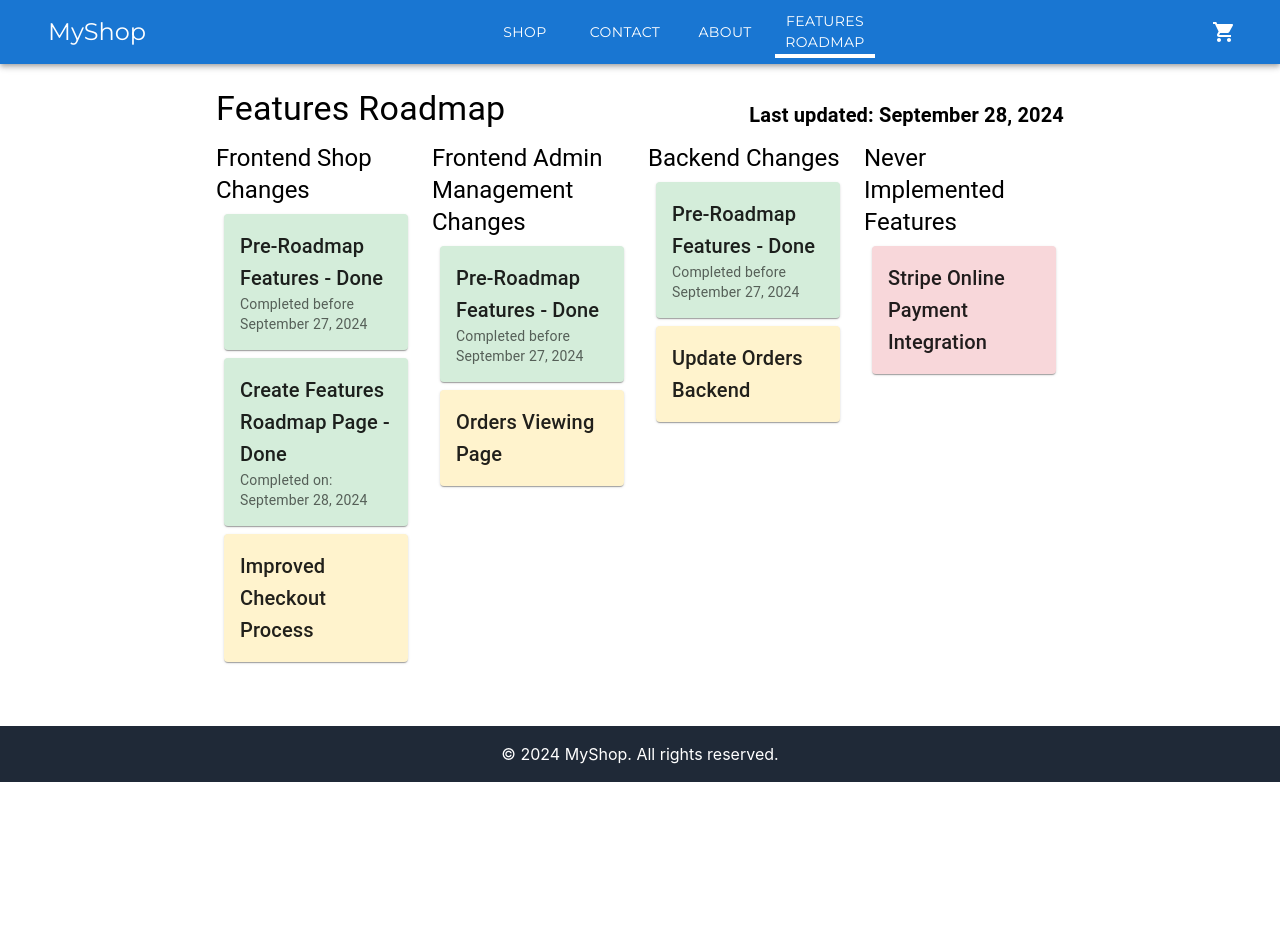
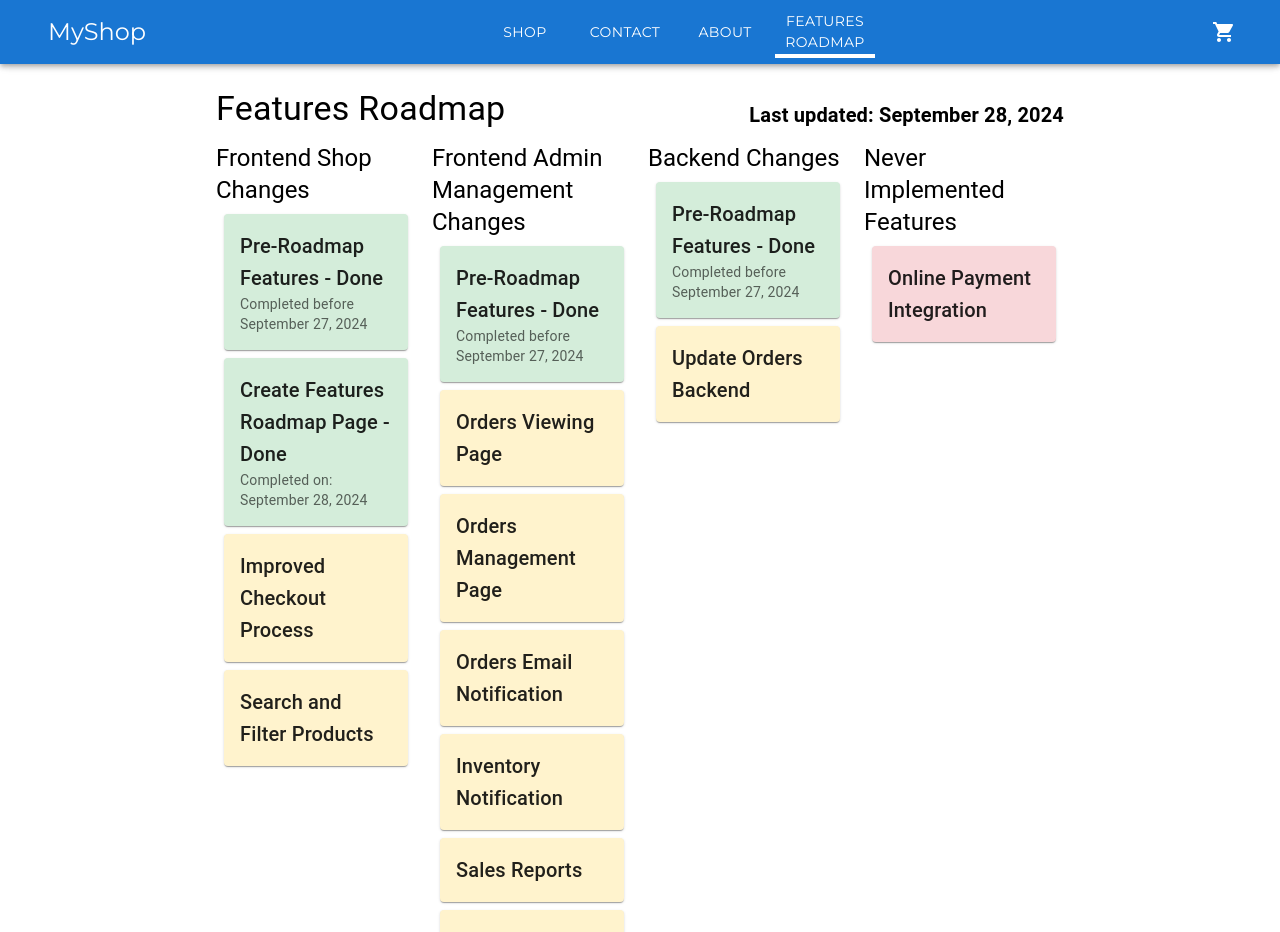
Before and after one commit to Jonas-Sebastian/practice-ecommerce-website, a React (Create React App) app: page /roadmap in a window 1280 px wide. Shown: the top 932 px of the page. Before the commit the page ends 800 px from the top, so only its background shows below. Built offline with nearby package versions, Linux system fonts and the light colour scheme; no server answers.

Commit message:
Update Features Roadmap

```diff
--- a/src/components/ShopWebsite/ShopInfo/FeaturesRoadmap.jsx
+++ b/src/components/ShopWebsite/ShopInfo/FeaturesRoadmap.jsx
@@ -50,12 +50,36 @@ const FeaturesRoadmap = () => {
             { title: 'Pre-Roadmap Features', isDone: true, details: 'All other frontend shop features completed prior to the creation features roadmap page.', date: 'September 27, 2024', isPreRoadmap: true },
             { title: 'Create Features Roadmap Page', isDone: true, details: 'A page to show all the finished features.', date: 'September 28, 2024' },
             { title: 'Improved Checkout Process', isDone: false, details: 'Streamlining the checkout experience.' },
+            { title: 'Search and Filter Products', isDone: false, details: 'A basic search and filter functionality to help customers easily find products.' },
         ],
 
         // Front End Admin Changes
         frontendAdminChanges: [
             { title: 'Pre-Roadmap Features', isDone: true, details: 'All other admin management features completed prior to the creation features roadmap page.', date: 'September 27, 2024', isPreRoadmap: true },
             { title: 'Orders Viewing Page', isDone: false, details: 'Admin can view orders placed by customers.' },
+            { title: 'Orders Management Page', isDone: false, details: 'Admin can manage the status of orders placed by customers.' },
+            { title: 'Orders Email Notification', isDone: false, details: 'To be implemented along with Order Management. Order Status updates made by Admin will also send emails to customer.' },
+            { title: 'Inventory Notification', isDone: false, details: 'This will notify the Admin on which products are low on stock. The amount of remaining stock at which the program would notify can be adjustable for each product.' },
+            { title: 'Sales Reports', isDone: false,
+                details: `
+                  - **Total Sales:** Overall revenue generated during a specific period.
+
+                  - **Number of Orders:** Total count of completed orders.
+
+                  - **Average Order Value (AOV):** Average amount spent per order, calculated by dividing total sales by the number of orders.
+
+                  - **Top-Selling Products:** A list of products that generated the highest sales, helping identify popular items.
+
+                  - **Sales Trends:** Graphs showing sales over time (daily, weekly, or monthly) to identify patterns or peak sales periods.
+
+                  - **Customer Demographics:** Insights into who is purchasing (if available), such as location or device used.
+
+                  - **Refunds and Returns:** Data on any refunded or returned items, helping assess customer satisfaction.
+
+                  - **Conversion Rate:** Percentage of visitors who made a purchase, indicating how effectively the site is turning traffic into sales.
+                `
+              },
+              { title: 'Traffic Reports', isDone: false, details: 'Using Google Analytics.' },
         ],
 
         // Back End Changes
@@ -66,7 +90,7 @@ const FeaturesRoadmap = () => {
 
         // Never Implement
         neverImplemented: [
-            { title: 'Stripe Online Payment Integration', isDone: false, details: 'Not implementing due to portfolio limitations.' },
+            { title: 'Online Payment Integration', isDone: false, details: 'Ex. Stripe, Paymongo. Not implementing due to portfolio limitations.' },
         ],
     };
 
```
